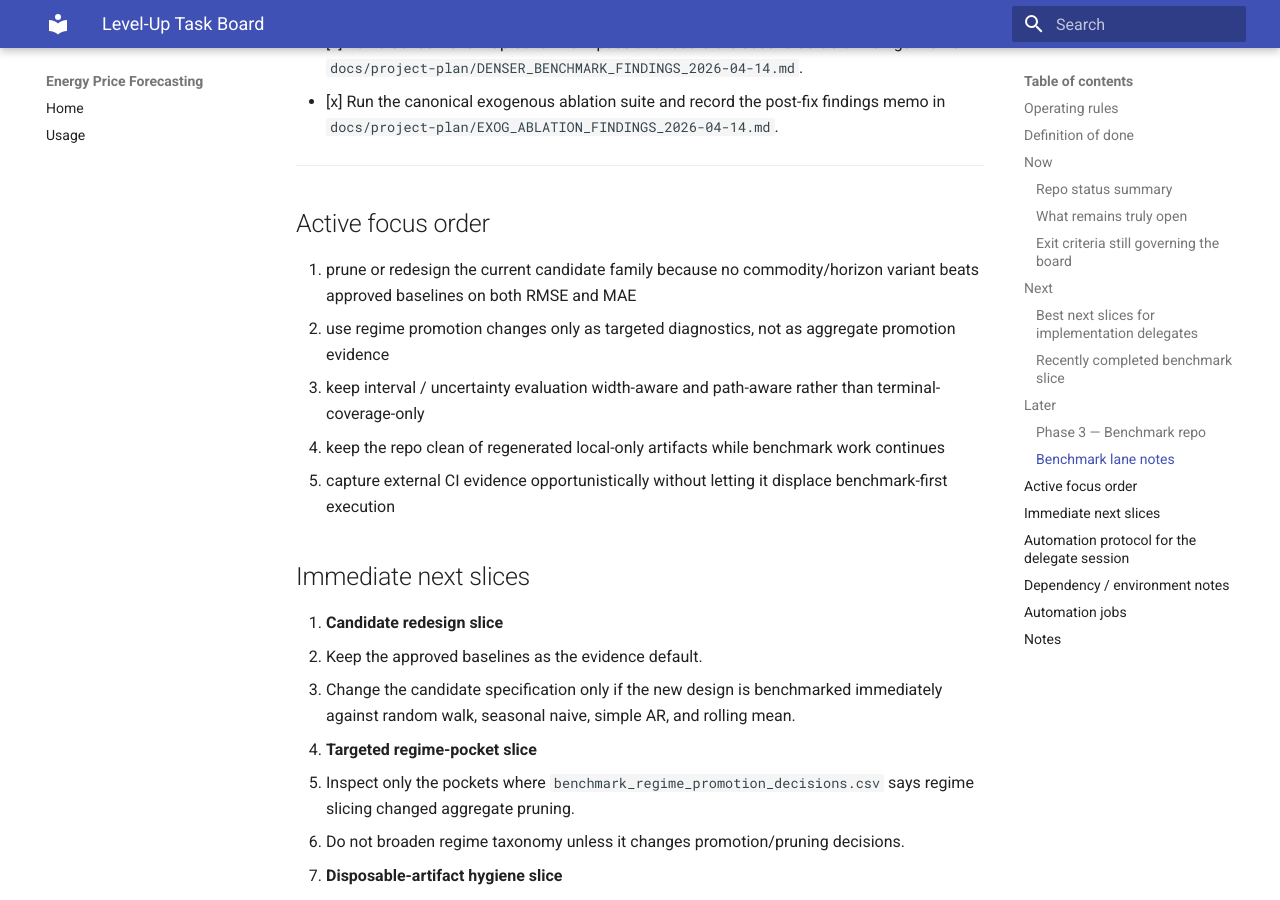
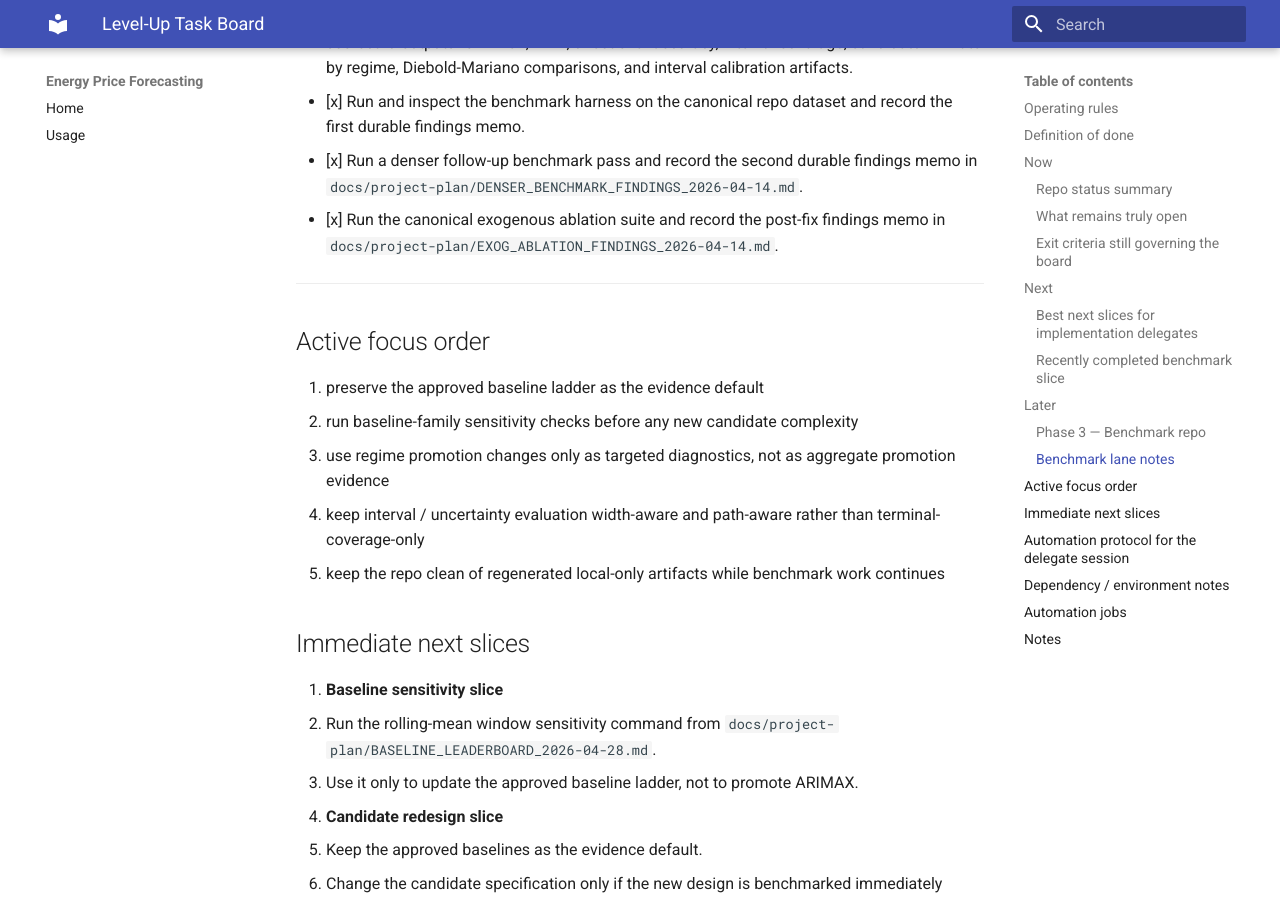
Before and after one commit to Gitty-Gat/Energy-Price-Forecasting, an MkDocs documentation site: the page built from docs/project-plan/LEVEL_UP_TASK_BOARD.md, in a window 1280 px wide and 900 px high, scrolled down 4274 px. Built offline with MkDocs 1.6.1 and Material for MkDocs 9.7.7, drawn with Linux system fonts in a browser that asks for light colours; some of the changed text lies outside the part shown.

Commit message:
docs: add approved baseline ladder

```diff
--- a/docs/project-plan/LEVEL_UP_TASK_BOARD.md
+++ b/docs/project-plan/LEVEL_UP_TASK_BOARD.md
@@ -64,9 +64,9 @@
 ## Next
 
 ### Best next slices for implementation delegates
-1. **Execute narrow salvage only after the prune decision**
-   - The durable prune-or-salvage decision is recorded in `docs/project-plan/PRUNE_OR_SALVAGE_DECISION_2026-04-28.md`.
-   - Current family is pruned as a promoted path; NG 20d sentiment-only and OL no-exogenous remain test-only salvage leads.
+1. **Run baseline-ladder sensitivity before any new model idea**
+   - The approved ladder is recorded in `docs/project-plan/BASELINE_LEADERBOARD_2026-04-28.md`.
+   - First next check should be rolling-mean window sensitivity for the baseline ladder, not ARIMAX revival.
 2. **Target follow-up only at regime pockets that changed decisions**
    - Regime slicing found 4 / 72 rows where candidate promotion status changed relative to aggregate pruning.
    - Focus only on those pockets if further regime work is likely to alter promotion/pruning decisions.
@@ -91,6 +91,8 @@
 - [x] Interval calibration now includes path coverage, interval width percentage, and Winkler-style interval score percentage instead of terminal-only coverage.
 - [x] Latest decision result: NG 20d sentiment-only and OL no-exogenous are only candidates under test; no variant beats approved baselines on both RMSE and MAE.
 - [x] Concrete prune-or-salvage decision recorded in `docs/project-plan/PRUNE_OR_SALVAGE_DECISION_2026-04-28.md`.
+- [x] Approved baseline ladder recorded in `docs/project-plan/BASELINE_LEADERBOARD_2026-04-28.md`.
+- [x] Small ladder check reran surviving test-only variants (`sentiment_only`, `no_exogenous`) against approved baselines; baselines were not beaten.
 - [x] Real GitHub Actions evidence recorded: run `25085529165` for `.github/workflows/ci.yml` completed successfully on commit `cec1203`.
 - [x] Local-only `mlruns/` and Hydra `outputs/` noise were cleaned during the slice.
 
@@ -116,18 +118,21 @@
 
 ## Active focus order
 
-1. prune or redesign the current candidate family because no commodity/horizon variant beats approved baselines on both RMSE and MAE
-2. use regime promotion changes only as targeted diagnostics, not as aggregate promotion evidence
-3. keep interval / uncertainty evaluation width-aware and path-aware rather than terminal-coverage-only
-4. keep the repo clean of regenerated local-only artifacts while benchmark work continues
-5. capture external CI evidence opportunistically without letting it displace benchmark-first execution
+1. preserve the approved baseline ladder as the evidence default
+2. run baseline-family sensitivity checks before any new candidate complexity
+3. use regime promotion changes only as targeted diagnostics, not as aggregate promotion evidence
+4. keep interval / uncertainty evaluation width-aware and path-aware rather than terminal-coverage-only
+5. keep the repo clean of regenerated local-only artifacts while benchmark work continues
 
 ## Immediate next slices
 
-1. **Candidate redesign slice**
+1. **Baseline sensitivity slice**
+   - Run the rolling-mean window sensitivity command from `docs/project-plan/BASELINE_LEADERBOARD_2026-04-28.md`.
+   - Use it only to update the approved baseline ladder, not to promote ARIMAX.
+2. **Candidate redesign slice**
    - Keep the approved baselines as the evidence default.
    - Change the candidate specification only if the new design is benchmarked immediately against random walk, seasonal naive, simple AR, and rolling mean.
-2. **Targeted regime-pocket slice**
+3. **Targeted regime-pocket slice**
    - Inspect only the pockets where `benchmark_regime_promotion_decisions.csv` says regime slicing changed aggregate pruning.
    - Do not broaden regime taxonomy unless it changes promotion/pruning decisions.
 3. **Disposable-artifact hygiene slice**
```
Also changed, not shown: docs/project-plan/BASELINE_LEADERBOARD_2026-04-28.md (added, +112 -0 lines), docs/project-plan/VERIFICATION_MATRIX.md (+1 -0 lines).
